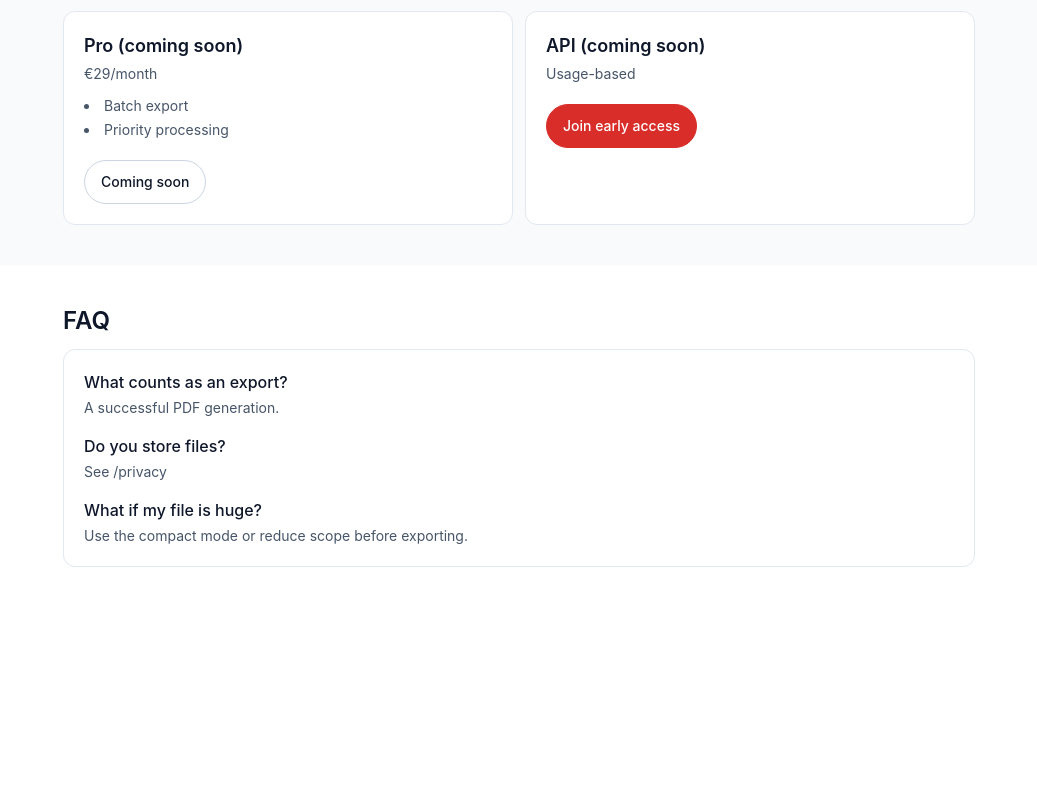
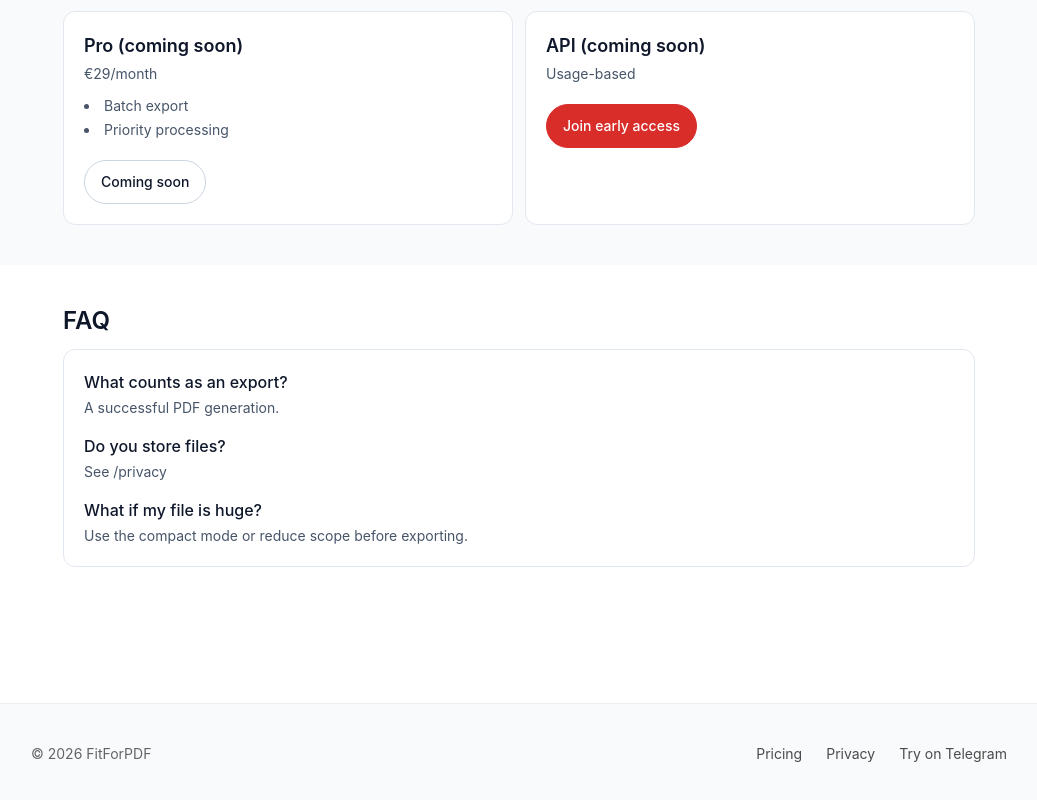
Before and after one commit to Togetheart/fitforpdf-frontend, a Next.js app: page /pricing in a window 1280 px wide. Shown: the part 526-1326 px from the top of the page, without its empty margins (121-1158 px from the left). Before the commit the page ends 1133 px from the top, so only its background shows below. Built offline with nearby package versions, Linux system fonts and the light colour scheme.

Commit message:
ui: global footer via app layout

```diff
--- /dev/null
+++ b/app/_components/SiteFooter.jsx
@@ -0,0 +1,25 @@
+export default function SiteFooter() {
+  return (
+    <footer className="mt-24 border-t border-black/5 bg-gray-50">
+      <div className="mx-auto flex max-w-5xl flex-col items-start gap-6 px-6 py-10 md:flex-row md:items-center md:justify-between">
+        <div className="text-sm text-black/60">© {new Date().getFullYear()} FitForPDF</div>
+        <nav className="flex items-center gap-6 text-sm text-black/70">
+          <a className="transition hover:text-black" href="/pricing">
+            Pricing
+          </a>
+          <a className="transition hover:text-black" href="/privacy">
+            Privacy
+          </a>
+          <a
+            className="transition hover:text-black"
+            href="https://t.me/CrabiAssistantBot"
+            target="_blank"
+            rel="noreferrer"
+          >
+            Try on Telegram
+          </a>
+        </nav>
+      </div>
+    </footer>
+  );
+}
--- a/app/layout.js
+++ b/app/layout.js
@@ -1,12 +1,14 @@
 import './globals.css';
 import SiteHeader from './_components/SiteHeader';
+import SiteFooter from './_components/SiteFooter';
 
 export default function RootLayout({ children }) {
   return (
     <html lang="en">
-      <body className="bg-white text-slate-900">
+      <body className="bg-white text-black">
         <SiteHeader />
         <main>{children}</main>
+        <SiteFooter />
       </body>
     </html>
   );
--- a/app/page.jsx
+++ b/app/page.jsx
@@ -766,18 +766,6 @@ export default function Page() {
         </div>
       </SectionShell>
 
-      <SectionShell index={7}>
-        <footer className="flex flex-col gap-3">
-          <nav className="flex flex-wrap items-center gap-4" aria-label="Footer links">
-            {LANDING_COPY.footerLinks.map((link) => (
-              <a key={link.label} href={link.href} className="text-sm text-slate-700">
-                {link.label}
-              </a>
-            ))}
-          </nav>
-          <p className="text-sm text-slate-500">{LANDING_COPY.footerCopyright}</p>
-        </footer>
-      </SectionShell>
     </div>
   );
 }
```
